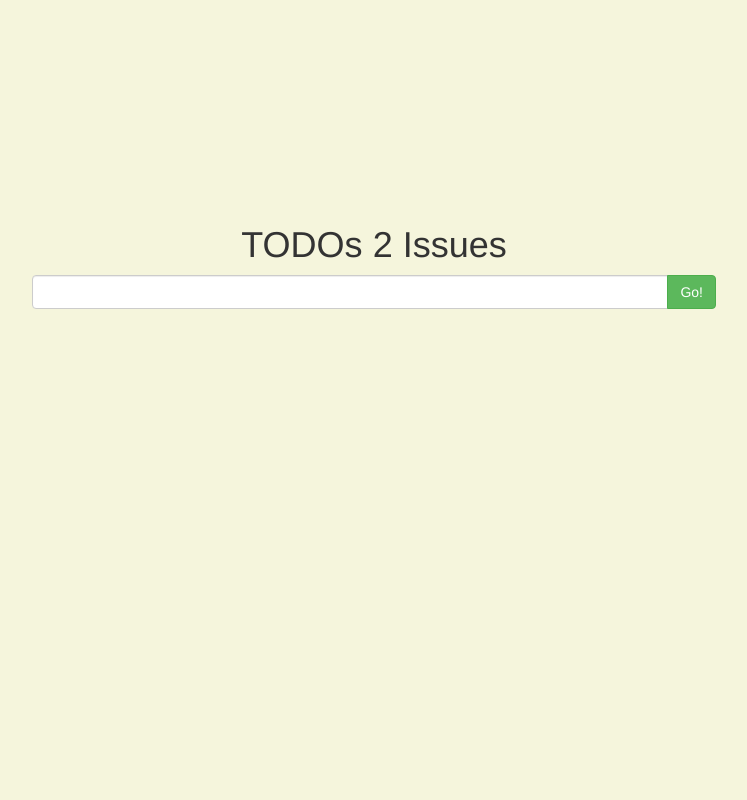
After one commit to packlnd/todo-2-issue, a Flask app: page /repositories in a window 1280 px wide. The commit adds this page. Shown: the whole page, without its empty margins (266-1013 px from the left). Run offline with Flask 2, Linux system fonts and the light colour scheme; some libraries are stand-ins or nearby versions.

Commit message:
Done some work

```diff
--- a/app.py
+++ b/app.py
@@ -1,18 +1,22 @@
-from flask import Flask, render_template
+from flask import Flask, render_template, redirect
+from util import user_logged_in, get_repos
 
 app = Flask(__name__)
 
 @app.route('/')
 def index():
+    if user_logged_in():
+        return redirect('/repositories')
     return render_template('index.html')
 
 @app.route('/issues', methods=['POST'])
 def issues():
     raise NotImplementedError
 
-@app.route('/results')
+@app.route('/repositories')
 def results():
-    raise NotImplementedError
+    repos = get_repos()
+    return render_template('repositories.html',data=repos)
 
 if __name__ == '__main__':
     app.run(debug=True)
--- /dev/null
+++ b/static/css/style.css
@@ -0,0 +1,27 @@
+body {
+  background-color: beige;
+}
+
+.container {
+  display: flex;
+  flex-direction: column;
+  align-items: center;
+  justify-content: center;
+  height: 100vh;
+}
+
+.main-text-input {
+  width:60%;
+  height:40%;
+}
+
+.main-text-input {
+  font-weight:bold;
+}
+
+.login {
+  height:40%;
+  display: flex;
+  flex-direction: column;
+  align-items: center;
+}
--- /dev/null
+++ b/templates/layout.html
@@ -0,0 +1,9 @@
+<!DOCTYPE html>
+<head>
+  <link rel="stylesheet" href="https://maxcdn.bootstrapcdn.com/bootstrap/3.3.6/css/bootstrap.min.css" integrity="sha384-1q8mTJOASx8j1Au+a5WDVnPi2lkFfwwEAa8hDDdjZlpLegxhjVME1fgjWPGmkzs7" crossorigin="anonymous">
+  <link href="{{ url_for('static', filename='css/style.css') }}" rel="stylesheet">
+  <title>TODO 2 Issue</title>
+</head>
+<body>
+  {% block content %}{% endblock %}
+</body>
--- /dev/null
+++ b/templates/repositories.html
@@ -0,0 +1,14 @@
+{% extends "layout.html" %}
+{% block content %}
+<div class="container">
+  <h1>TODOs 2 Issues</h1>
+  <div class="main-text-input">
+    <div class="input-group">
+      <input type="text" class="form-control lg-input">
+      <span class="input-group-btn">
+        <button class="btn btn-success" type="button">Go!</button>
+      </span>
+    </div>
+  </div>
+</div>
+{% endblock %}
--- /dev/null
+++ b/util.py
@@ -0,0 +1,5 @@
+def user_logged_in():
+    return True
+
+def get_repos():
+    return {}
```
Also changed, not shown: templates/index.html (+9 -7 lines).
